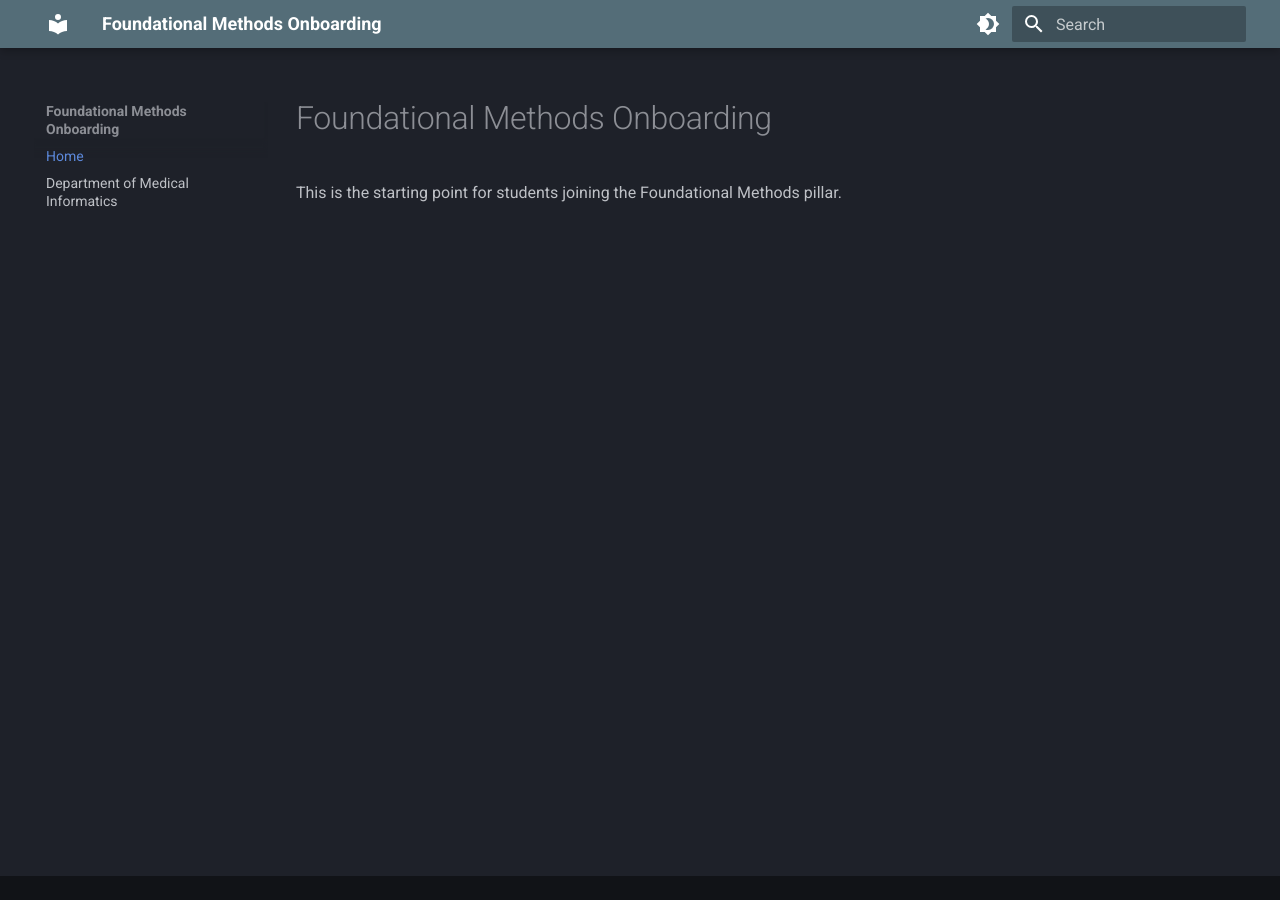
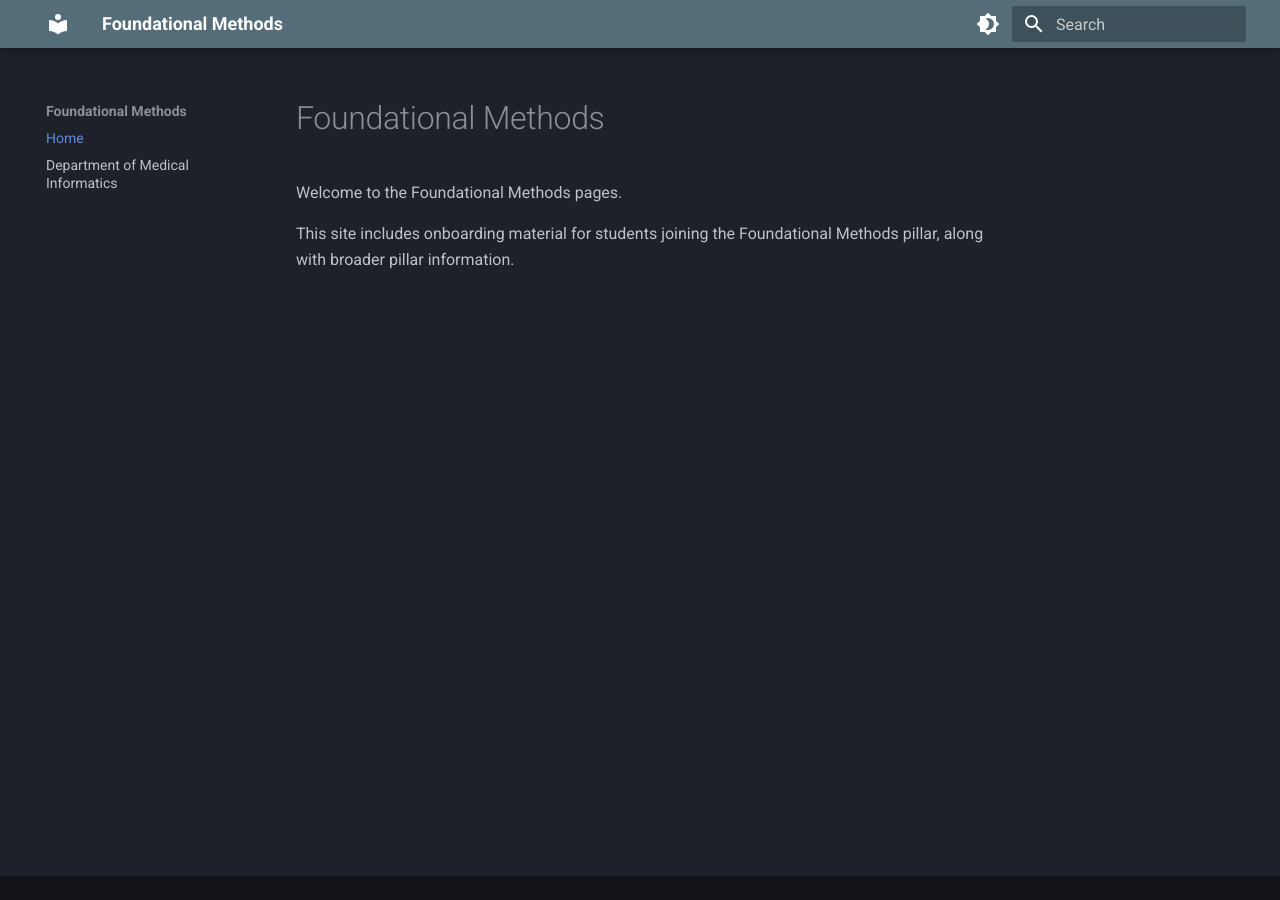
Before and after one commit to mi-erasmusmc/foundational-methods-onboarding, an MkDocs documentation site: the page built from docs/index.md, in a window 1280 px wide. Built offline with MkDocs 1.6.1 and Material for MkDocs 9.7.7, drawn with Linux system fonts in a browser that asks for light colours.

Commit message:
Rename project

```diff
--- a/docs/index.md
+++ b/docs/index.md
@@ -1,3 +1,5 @@
-# Foundational Methods Onboarding
+# Foundational Methods
 
-This is the starting point for students joining the Foundational Methods pillar.
+Welcome to the Foundational Methods pages.
+
+This site includes onboarding material for students joining the Foundational Methods pillar, along with broader pillar information.
--- a/mkdocs.yml
+++ b/mkdocs.yml
@@ -1,6 +1,6 @@
-site_name: Foundational Methods Onboarding
-site_description: Onboarding for the Foundational Methods pillar / research subgroup
-site_url: https://mi-erasmusmc.github.io/foundational-methods-onboarding/
+site_name: Foundational Methods
+site_description: Foundational Methods pages, including onboarding for the pillar / research subgroup
+site_url: https://mi-erasmusmc.github.io/foundational-methods/
 
 nav:
   - Home: index.md
```
Also changed, not shown: README.md (+2 -2 lines).
